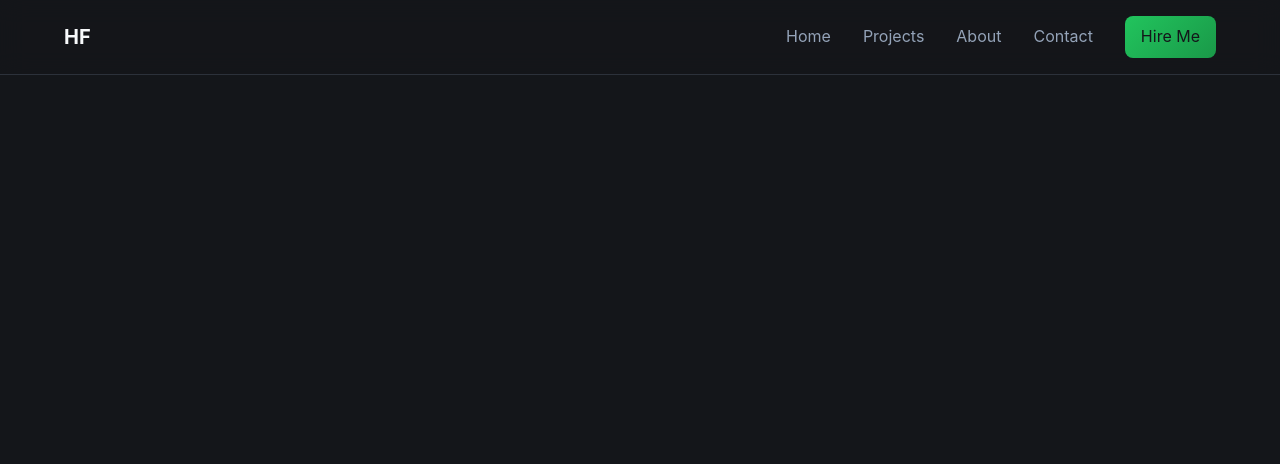
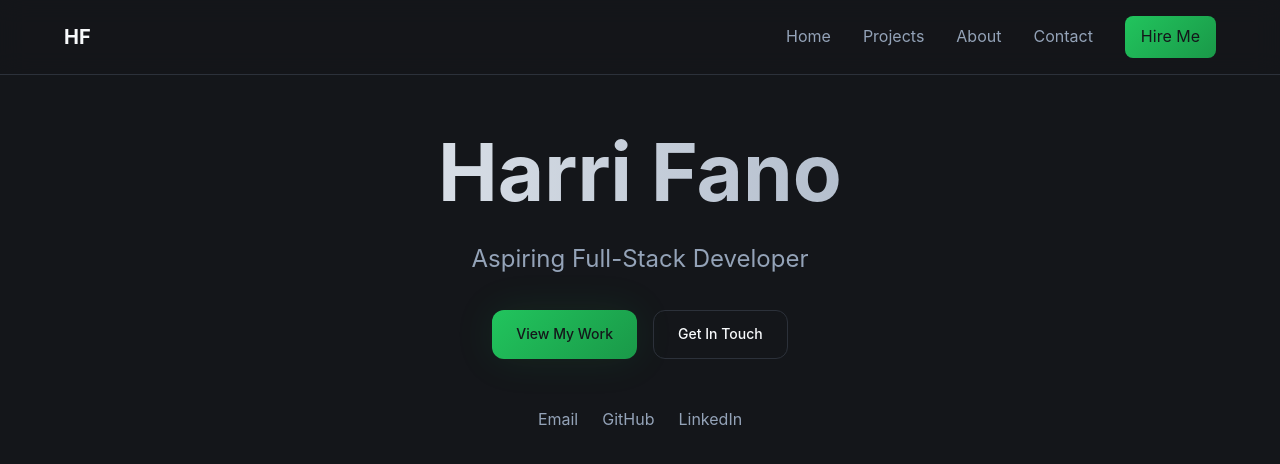
Before and after one commit to harrihow/React-Portfolio, a React (Vite) app: page / in a window 1280 px wide. Shown: the top 464 px of the page. Built offline with nearby package versions, Linux system fonts and the light colour scheme.

Commit message:
Added HeroSection component in app.jsx

```diff
--- a/src/App.jsx
+++ b/src/App.jsx
@@ -2,8 +2,9 @@ import React from 'react'
 
 
 import Navbar from './components/Nav/Navbar.jsx'
+import HeroSection from './components/HeroSection/HeroSection.jsx'
 /*
-import HeroSection from './components/HeroSection/HeroSection.jsx'
+
 import ProjectSection from './components/ProjectSection/ProjectSection.jsx'
 */
 
@@ -12,9 +13,10 @@ export default function App() {
   return (
     <>
       <Navbar />
+      <HeroSection />
     </>
     /*
-    <HeroSection />
+
       <ProjectSection />
   */
   );
```
